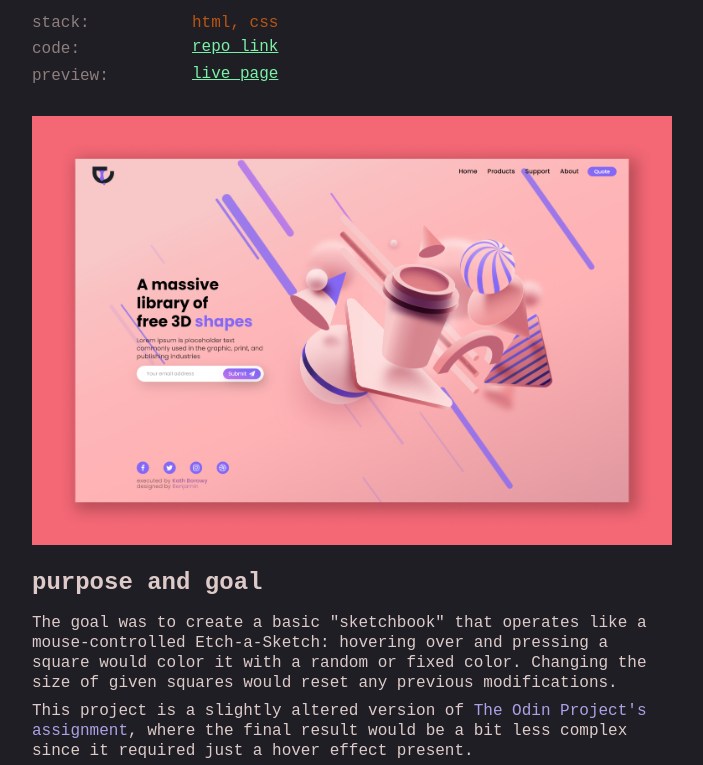
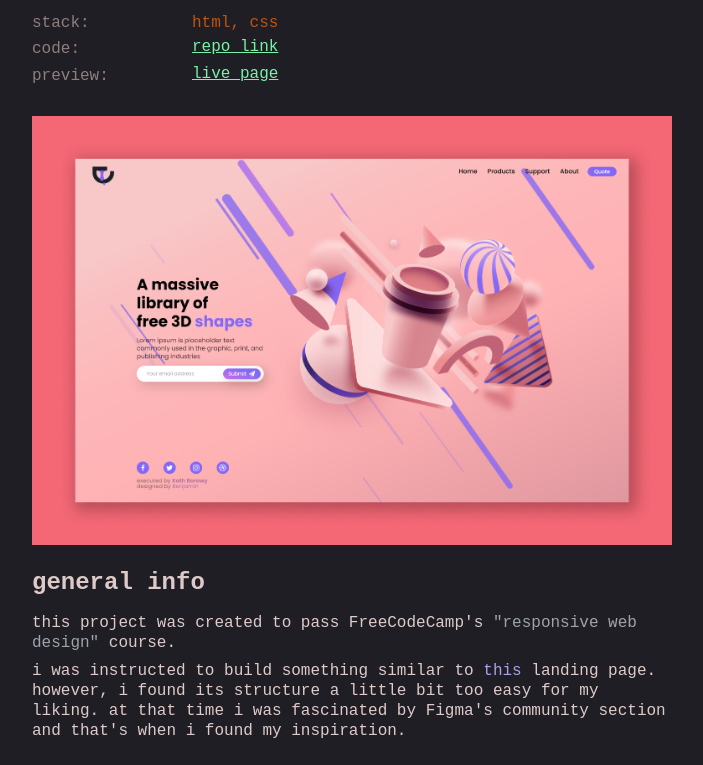
Before and after one commit to klaukata/portfolio, a plain HTML site: page subpages/3d/3dIndex.html in a window 1280 px wide. Shown: the part 163-928 px from the top of the page, without its empty margins (288-991 px from the left). Drawn offline with nearby package versions, Linux system fonts and the light colour scheme; files that its build step writes are made by us from their sources; files whose address does not match are found by name.

Commit message:
general info section

```diff
--- a/subpages/3d/3dIndex.html
+++ b/subpages/3d/3dIndex.html
@@ -39,15 +39,15 @@
         <img class="project-img my-4 visually-hidden" src="img/screenshot.png" alt="project screenshot">
     </div>
     <div class="subpage-section">
-        <h2 class="subpage-sections-h2 fw-bold">purpose and goal</h2>
-        <p>The goal was to create a basic "sketchbook" that operates
-            like a mouse-controlled Etch-a-Sketch: hovering over and pressing
-            a square would color it with a random or fixed color. Changing
-            the size of given squares would reset any previous modifications.</p>
-        <p>This project is a slightly altered version of
-            <a class='violet' href="https://www.theodinproject.com/lessons/foundations-etch-a-sketch" target="_blank">
-            The Odin Project's assignment</a>, where the final result would
-            be a bit less complex since it required just a hover effect present.</p>
+        <h2 class="subpage-sections-h2 fw-bold">general info</h2>
+        <p>this project was created to pass FreeCodeCamp's
+            <a class="darkGreen" href="https://www.freecodecamp.org/learn/responsive-web-design/" target="_blank">"responsive web design"</a>
+            course.</p>
+        <p>i was instructed to build something similar to
+            <a class="violet" href="https://product-landing-page.freecodecamp.rocks/"  target="_blank">this</a>
+            landing page. however,  i found its structure a little bit too easy
+            for my liking. at that time i was fascinated by Figma's community section
+            and that's when i found my inspiration.</p>
     </div>
     <div class="subpage-section">
         <h2 class="subpage-sections-h2 fw-bold">user stories:</h2>
```
